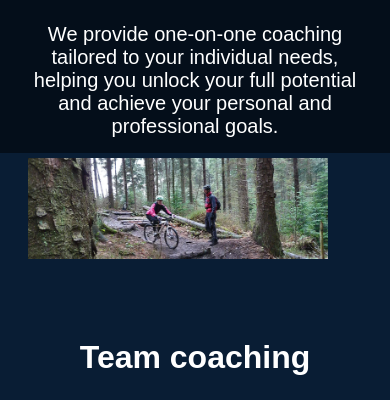
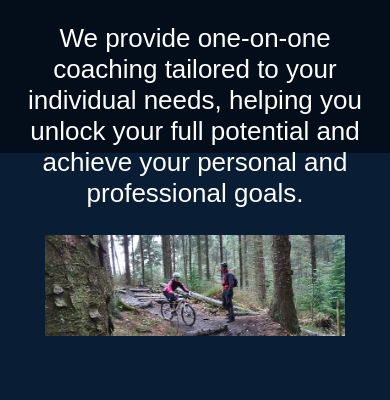
Before and after one commit to Dihan1454/Moonshot-Coaching-Website, a plain HTML site: page index.html in a window 390 px wide. Shown: the part 691-1091 px from the top of the page. Drawn offline with Linux system fonts and the light colour scheme.

Commit message:
Update style.css

```diff
--- a/style.css
+++ b/style.css
@@ -336,14 +336,18 @@ body.dimmed::before {
     }
 
     p {
-        font-size: 20px; /* Maintain paragraph font size */
+        font-size: 26px; /* Maintain paragraph font size */
         text-align: center;
     }
 
-    .image-container img {
-        width: 100%; /* Ensure the image scales properly */
-        height: auto; /* Maintain aspect ratio */
-    }
+   .image-container img,
+img {
+    width: 100%;
+    height: auto;
+    display: block;
+    margin-left: auto;
+    margin-right: auto;
+}
 
     .image-container .overlay-text {
         position: absolute;
@@ -365,6 +369,11 @@ body.dimmed::before {
         width: 300px; /* Keep image size consistent */
         height: auto; /* Maintain aspect ratio */
     }
+
+    .location-section iframe {
+    width: 90%;        /* Slightly narrower on small screens */
+    height: 200px;     /* Reduce height for better fit */
+}
 
     table {
         width: 100%; /* Keep table width consistent */
```
